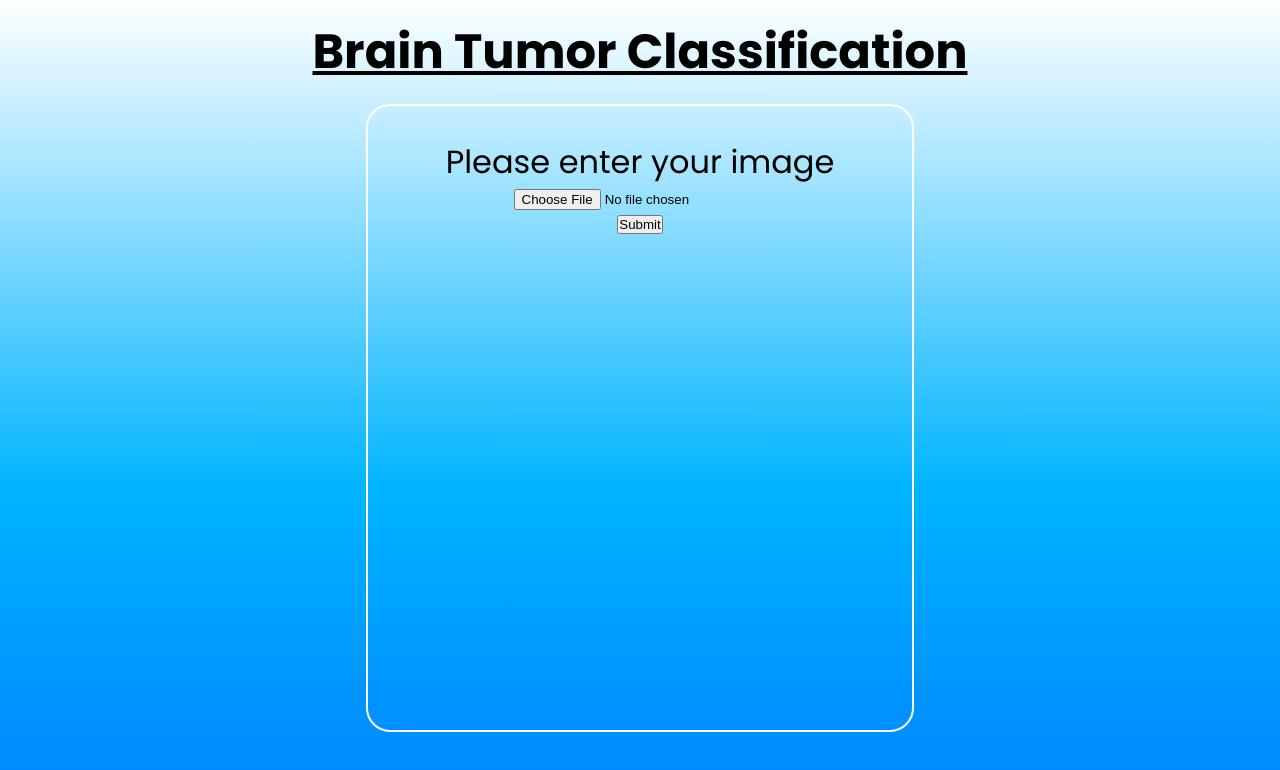
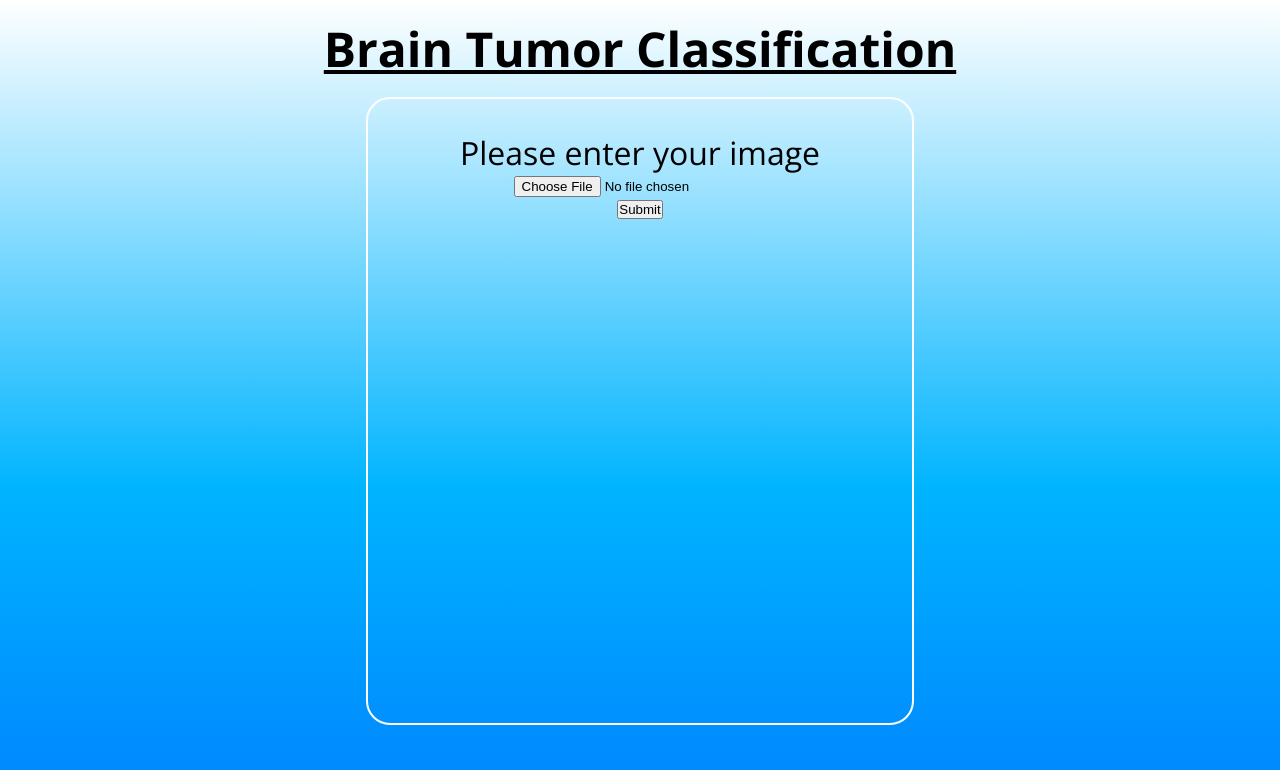
Before and after one commit to raj-dash/BrainTumorClassificationUI, a React (Vite) app: page / in a window 1280 px wide. Shown: the top 770 px of the page. Built offline with nearby package versions, Linux system fonts and the light colour scheme.

Commit message:
Changed font to Open Sans

```diff
--- a/src/App.css
+++ b/src/App.css
@@ -1,4 +1,4 @@
-@import url('https://fonts.googleapis.com/css2?family=Poppins:ital,wght@0,100;0,200;0,300;0,400;0,500;0,600;0,700;0,800;0,900;1,100;1,200;1,300;1,400;1,500;1,600;1,700;1,800;1,900&display=swap');
+@import url('https://fonts.googleapis.com/css2?family=Open+Sans:ital,wght@0,300..800;1,300..800&display=swap');
 
 * {
   padding: 0;
@@ -11,7 +11,7 @@ html {
 }
 
 body {
-  font-family: 'Poppins', sans-serif;
+  font-family: "Open Sans", sans-serif;
   font: 400;
   font-style: normal;
   background: rgb(255,255,255);
```
